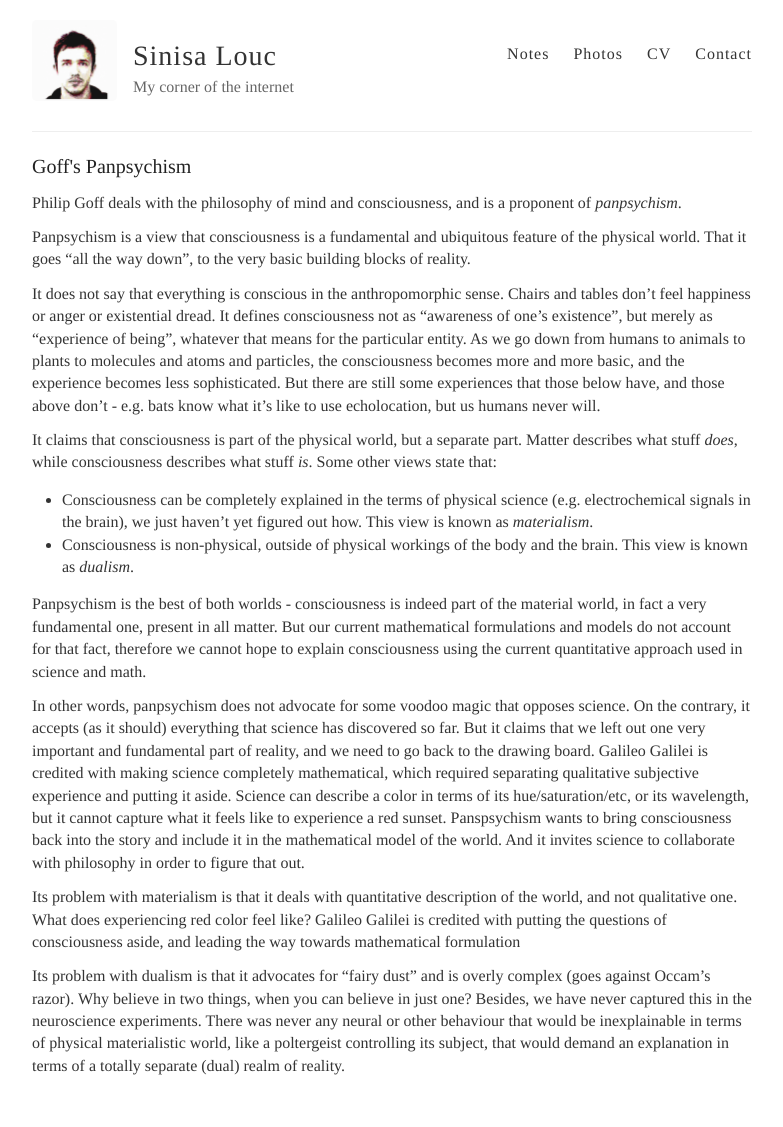
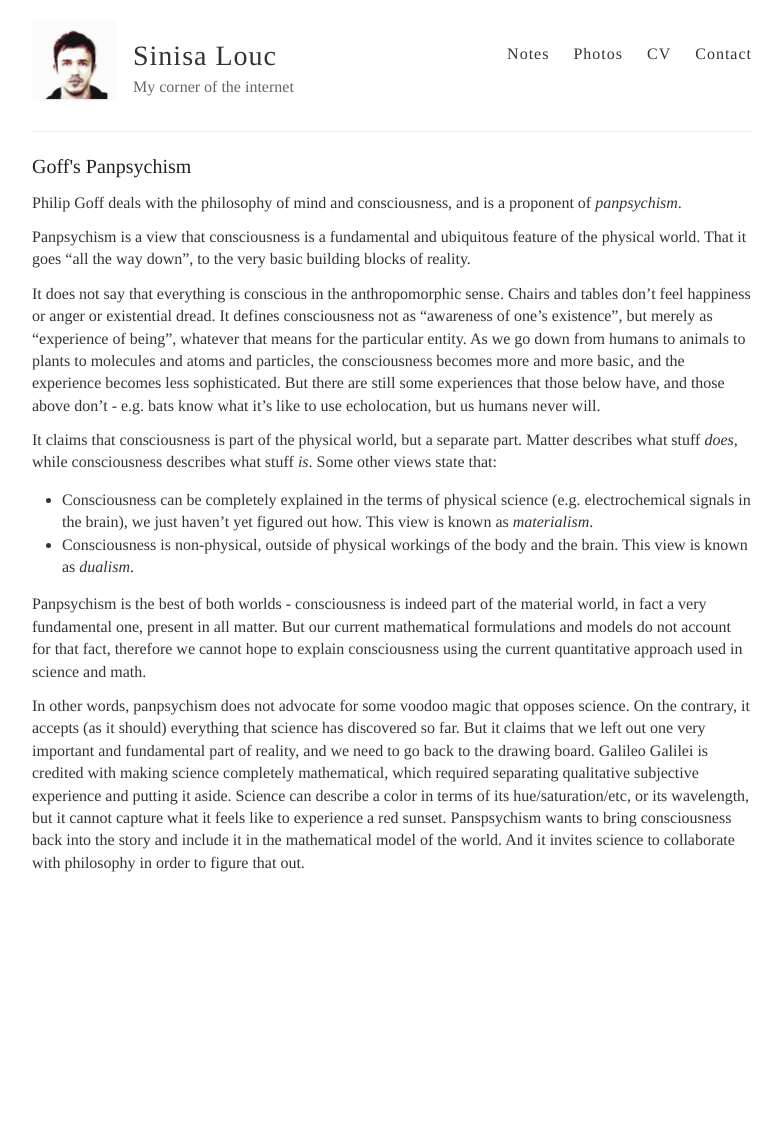
Before and after one commit to slouc/slouc.github.io, a Jekyll site: the page built from _posts/2024-04-10-Goff.md, in a window 1280 px wide. Shown: the whole page, without its empty margins (248-1031 px from the left). Built offline with Jekyll 4.4.1, drawn with Linux system fonts in a browser that asks for light colours; after the commit the page ends 924 px from its top, so only the background shows below that.

Commit message:
Update 2024-04-10-Goff.md

```diff
--- a/_posts/2024-04-10-Goff.md
+++ b/_posts/2024-04-10-Goff.md
@@ -38,14 +38,3 @@ Science can describe a color in terms of its hue/saturation/etc, or its waveleng
 what it feels like to experience a red sunset. Panspsychism wants to bring consciousness back into the story
 and include it in the mathematical model of the world. And it invites science to
 collaborate with philosophy in order to figure that out.
-
-Its problem with materialism is that it deals
-with quantitative description of the world, and not qualitative one. What does experiencing red color
-feel like? Galileo Galilei is credited with putting the questions of consciousness aside, and leading the way
-towards mathematical formulation
-
-Its problem with dualism is that it advocates for "fairy dust" and is overly complex (goes against Occam's razor).
-Why believe in two things, when you can believe in just one? Besides, we have never captured this in the
-neuroscience experiments. There was never any neural or other behaviour that would be inexplainable in terms of physical
-materialistic world, like a poltergeist controlling its subject, that would demand an explanation in terms of
-a totally separate (dual) realm of reality.
```
